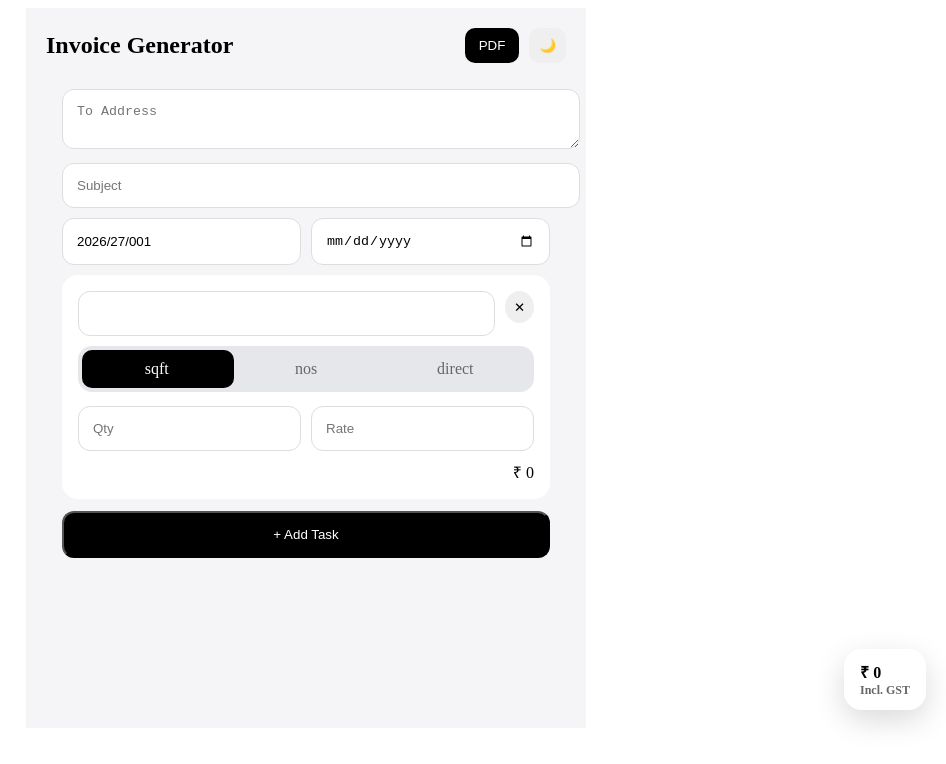
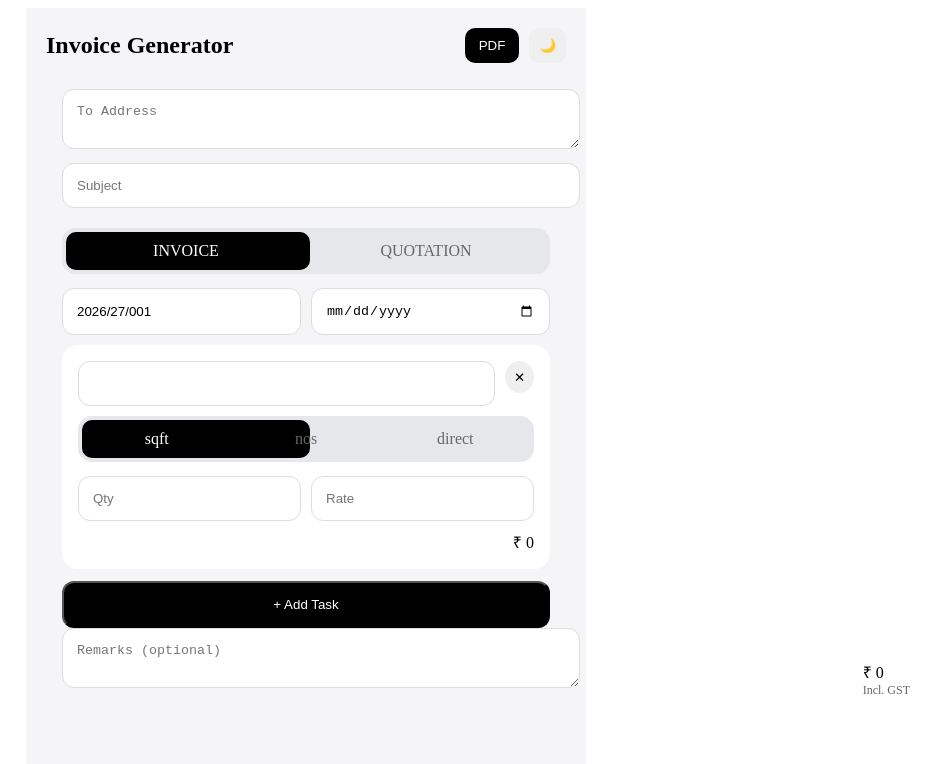
Before and after one commit to mitradaniel/gen_invoice, a Next.js app: page / in a window 1280 px wide. Shown: the top 764 px of the page, without its empty margins (334-1280 px from the left). Built offline with nearby package versions, Linux system fonts and the light colour scheme.

Commit message:
Update page.js

```diff
--- a/app/page.js
+++ b/app/page.js
@@ -5,6 +5,9 @@ export default function Page() {
 
   const [dark, setDark] = useState(false);
   const [loading, setLoading] = useState(false);
+
+  const [docType, setDocType] = useState("INVOICE");   // ✅ NEW
+  const [remarks, setRemarks] = useState("");          // ✅ NEW
 
   const [tasks, setTasks] = useState([
     { id: Date.now(), name: "", qty: 0, rate: 0, amount: 0, type: "sqft" }
@@ -14,39 +17,6 @@ export default function Page() {
   const [invoice, setInvoice] = useState("2026/27/001");
   const [date, setDate] = useState("");
   const [to, setTo] = useState("");
-
-  /* ===== FLOATING ===== */
-  const [pos, setPos] = useState({ x: 260, y: 10 });
-  const dragging = useRef(false);
-  const offset = useRef({ x: 0, y: 0 });
-
-  const startDrag = (e) => {
-    dragging.current = true;
-    const rect = e.currentTarget.getBoundingClientRect();
-    offset.current = {
-      x: e.clientX - rect.left,
-      y: e.clientY - rect.top
-    };
-  };
-
-  const onMove = (e) => {
-    if (!dragging.current) return;
-    setPos({
-      x: e.clientX - offset.current.x,
-      y: e.clientY - offset.current.y
-    });
-  };
-
-  const stopDrag = () => dragging.current = false;
-
-  useEffect(() => {
-    window.addEventListener("mousemove", onMove);
-    window.addEventListener("mouseup", stopDrag);
-    return () => {
-      window.removeEventListener("mousemove", onMove);
-      window.removeEventListener("mouseup", stopDrag);
-    };
-  }, []);
 
   /* ===== LOGIC ===== */
 
@@ -96,7 +66,9 @@ export default function Page() {
           subtotal,
           sgst: gst / 2,
           cgst: gst / 2,
-          total
+          total,
+          docType,   // ✅ NEW
+          remarks    // ✅ NEW
         })
       });
 
@@ -137,7 +109,28 @@ export default function Page() {
       <div style={formWrapper}>
 
         <textarea placeholder="To Address" value={to} onChange={(e)=>setTo(e.target.value)} style={input}/>
+
         <input placeholder="Subject" value={subject} onChange={(e)=>setSubject(e.target.value)} style={input}/>
+
+        {/* ✅ DOC TYPE TOGGLE */}
+        <div style={segmentedContainer}>
+          <div style={{
+            ...slider,
+            transform: docType === "INVOICE"
+              ? "translateX(0%)"
+              : "translateX(100%)"
+          }}/>
+
+          {["INVOICE","QUOTATION"].map(type => (
+            <div
+              key={type}
+              onClick={()=>setDocType(type)}
+              style={{...segmentItem, color:docType===type?"#fff":"#666"}}
+            >
+              {type}
+            </div>
+          ))}
+        </div>
 
         <div style={row}>
           <input value={invoice} onChange={(e)=>setInvoice(e.target.value)} style={input}/>
@@ -152,7 +145,6 @@ export default function Page() {
               <button onClick={()=>deleteTask(t.id)} style={deleteBtn}>✕</button>
             </div>
 
-            {/* iOS TOGGLE */}
             <div style={segmentedContainer}>
               <div style={{
                 ...slider,
@@ -165,10 +157,8 @@ export default function Page() {
               {["sqft","nos","direct"].map(type=>(
                 <div
                   key={type}
-                  onClick={()=>{updateTask(t.id,"type",type); navigator.vibrate?.(10);}}
+                  onClick={()=>updateTask(t.id,"type",type)}
                   style={{...segmentItem, color:t.type===type?"#fff":"#666"}}
-                  onMouseDown={(e)=>e.currentTarget.style.transform="scale(0.92)"}
-                  onMouseUp={(e)=>e.currentTarget.style.transform="scale(1)"}
                 >
                   {type}
                 </div>
@@ -191,10 +181,18 @@ export default function Page() {
 
         <button onClick={addTask} style={addBtn}>+ Add Task</button>
 
+        {/* ✅ REMARKS */}
+        <textarea
+          placeholder="Remarks (optional)"
+          value={remarks}
+          onChange={(e)=>setRemarks(e.target.value)}
+          style={input}
+        />
+
       </div>
 
       {/* FLOATING TOTAL */}
-      <div onMouseDown={startDrag} style={floating}>
+      <div style={floating}>
         ₹ {total.toLocaleString()}
         <div style={{fontSize:12,opacity:0.6}}>Incl. GST</div>
       </div>
@@ -209,15 +207,11 @@ const container = { maxWidth:520, margin:"auto", padding:20 };
 
 const header = { display:"flex", justifyContent:"space-between", alignItems:"center", marginBottom:10 };
 
-const topBtn = { padding:"10px 14px", borderRadius:10, border:"none", background:"#000", color:"#fff", cursor:"pointer" };
+const topBtn = { padding:"10px 14px", borderRadius:10, border:"none", background:"#000", color:"#fff" };
 
-const toggle = { padding:10, borderRadius:10, border:"none", cursor:"pointer" };
+const toggle = { padding:10, borderRadius:10, border:"none" };
 
-const formWrapper = {
-  padding: 16,
-  borderRadius: 20,
-  paddingBottom: 150   // 👈 CRITICAL FIX
-};
+const formWrapper = { padding:16, borderRadius:20, paddingBottom:150 };
 
 const input = { width:"100%", padding:14, marginBottom:10, borderRadius:12, border:"1px solid #ddd" };
 
@@ -231,7 +225,7 @@ const deleteBtn = { width:32, height:32, borderRadius:"50%", border:"none" };
 
 const segmentedContainer = { position:"relative", display:"flex", background:"#e5e7eb", borderRadius:14, padding:4, marginTop:10, marginBottom:14 };
 
-const slider = { position:"absolute", top:4, left:4, width:"33.33%", height:"calc(100% - 8px)", background:"#000", borderRadius:10, transition:"transform 0.28s cubic-bezier(0.34,1.56,0.64,1)" };
+const slider = { position:"absolute", top:4, left:4, width:"50%", height:"calc(100% - 8px)", background:"#000", borderRadius:10, transition:"0.25s" };
 
 const segmentItem = { flex:1, textAlign:"center", padding:10, cursor:"pointer", zIndex:1 };
 
@@ -240,15 +234,11 @@ const amount = { textAlign:"right" };
 const addBtn = { width:"100%", padding:14, borderRadius:12, background:"#000", color:"#fff" };
 
 const floating = {
-  position: "fixed",
-  bottom: 90,            // 👈 above bottom edge (safe spacing)
-  right: 20,
-  padding: "12px 16px",
-  borderRadius: 18,
-  background: "rgba(255,255,255,0.7)",
-  backdropFilter: "blur(20px)",
-  boxShadow: "0 10px 30px rgba(0,0,0,0.15)",
-  fontWeight: "600",
-  cursor: "grab",
-  zIndex: 10
+  position:"fixed",
+  bottom:90,
+  right:20,
+  padding:"12px 16px",
+  borderRadius:18,
+  background:"rgba(255,255,255,0.7)",
+  backdropFilter:"blur(20px)"
 };
```
